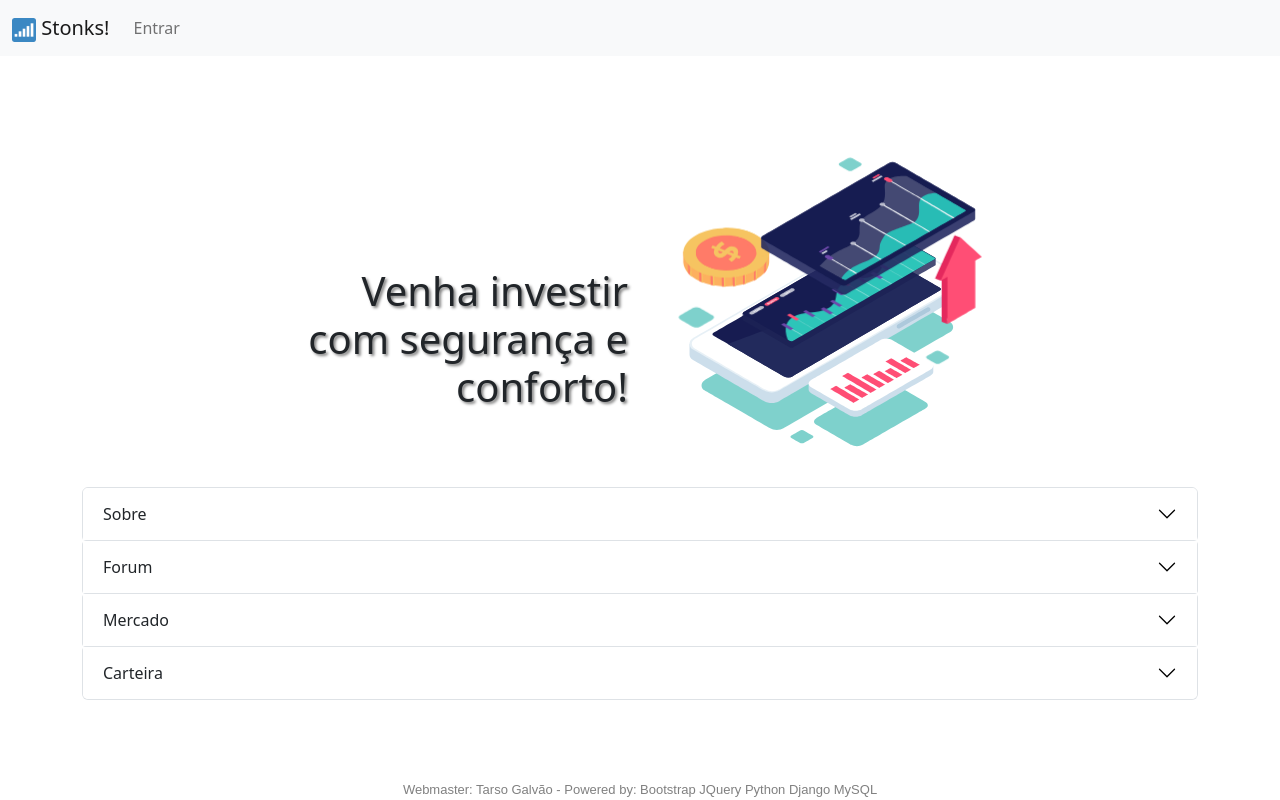
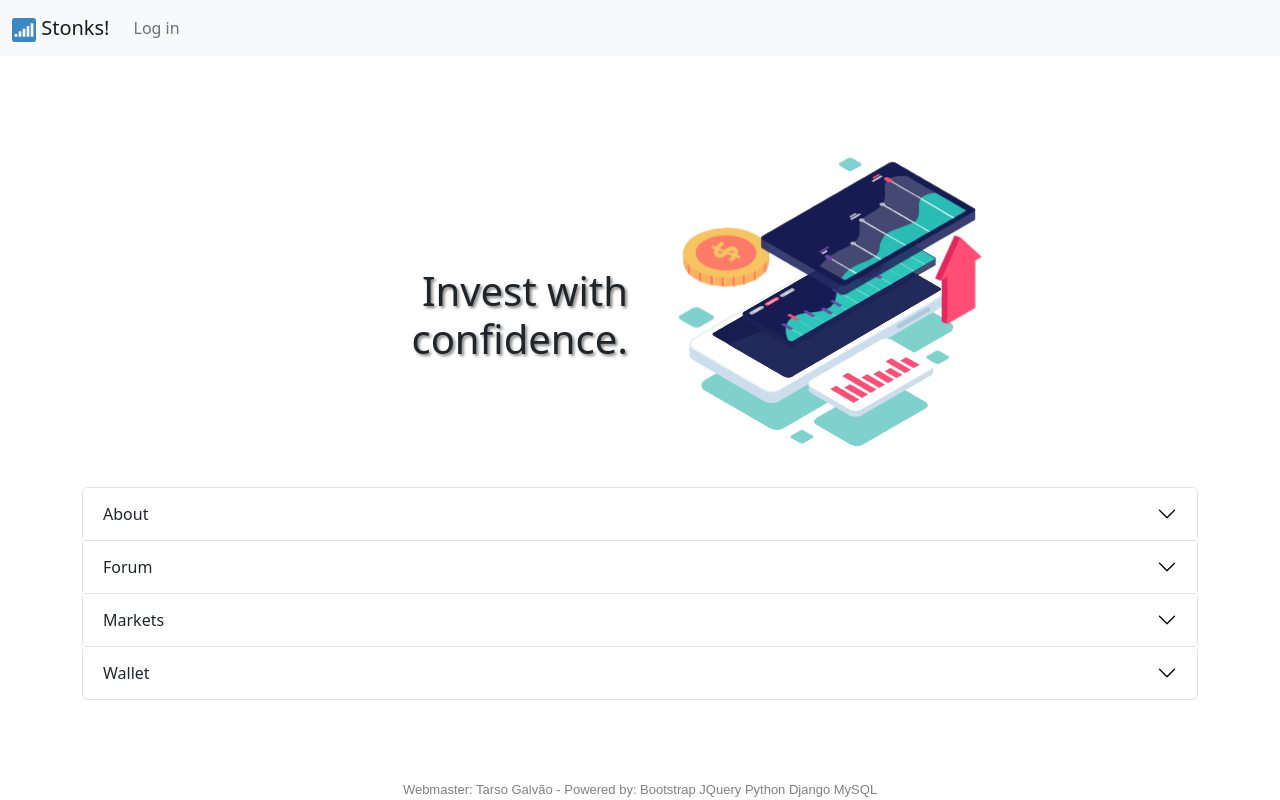
Before and after one commit to surtarso/stonks, a Django app: template stonks-project/mainapp/templates/mainapp/home.html in a window 1280 px wide. Run offline with Django 3.2, Linux system fonts and the light colour scheme; the template is opened without the code that fills it, so the values that code supplies are empty; some libraries are stand-ins or nearby versions.

Commit message:
added home sshot

```diff
--- a/stonks-project/mainapp/templates/mainapp/basic_navbar.html
+++ b/stonks-project/mainapp/templates/mainapp/basic_navbar.html
@@ -26,7 +26,7 @@
           <li class="nav-item dropdown">
             <a class="nav-link dropdown-toggle" href="#" id="navbarDropdown"
               role="button" data-bs-toggle="dropdown"
-              aria-expanded="false">Mercado</a>
+              aria-expanded="false">Markets</a>
             <!-- opcoes do dropdown de mercados -->
             <ul class="dropdown-menu" aria-labelledby="navbarDropdown">
               <li><a class="dropdown-item" href="{% url 'stockpicker' 'IBOV' %}">IBOV</a></li>
@@ -39,7 +39,7 @@
           </li>
           <!-- link para ALERTAS -->
           <li class="nav-item">
-            <a class="nav-link" href="{% url 'alerts' %}">Alertas</a>
+            <a class="nav-link" href="{% url 'alerts' %}">Alerts</a>
           </li>
           <!-- link para PROFILE (mudei para nome do user)-->
           <!-- <li class="nav-item">
@@ -47,18 +47,18 @@
           </li> -->
           <!-- link para CARTEIRA -->
           <li class="nav-item">
-            <a class="nav-link" href="{% url 'carteira' %}">Carteira</a>
+            <a class="nav-link" href="{% url 'carteira' %}">Wallet</a>
           </li>
            <!-- link para PROFILE -->
-          <li class="nav-link text-capitalize">Olá,
+          <li class="nav-link text-capitalize">Hi,
             <a class="nav-username"
                 href="{% url 'user-profile' request.user.id %}">
                   {{ request.user }}</a>!</li>
           <!-- link para SAIR (deslogar da conta) para usuarios logados -->
-          <a class="nav-link" href="{% url 'logout' %}">Sair</a>
+          <a class="nav-link" href="{% url 'logout' %}">Exit</a>
         {% else %}
           <!-- link para ENTRAR (logar na conta) para usuarios deslogados-->
-          <a class="nav-link" href="{% url 'login' %}">Entrar</a>
+          <a class="nav-link" href="{% url 'login' %}">Log in</a>
         {% endif %}
       </ul>
 
@@ -88,7 +88,7 @@
         <input onkeyup="this.value = this.value.toUpperCase();" class="form-control me-2" type="search"
           placeholder="B3SA3" aria-label="Search" name="stockpicker">
           <!-- botao de busca -->
-        <button class="btn btn-outline-success" type="submit">Procurar</button>
+        <button class="btn btn-outline-success" type="submit">Search</button>
       </form>
       {% endif %}
     </div>
--- a/stonks-project/mainapp/templates/mainapp/home.html
+++ b/stonks-project/mainapp/templates/mainapp/home.html
@@ -16,7 +16,7 @@
   <!-- titulo principal da pagina -->
     <div class="row row-cols-3 row-cols-md-3 home-row">
       <div class="col home-col">
-      <h1 class="home-title">Venha investir com segurança e conforto!</h1>
+      <h1 class="home-title">Invest with confidence.</h1>
       </div>
       <div class="col">
       <lottie-player src="{% static 'mainapp/images/logo.json' %}"  background="transparent"  speed="1" loop  autoplay></lottie-player>
@@ -31,7 +31,7 @@
     <div class="accordion-item">
       <h2 class="accordion-header" id="flush-headingOne">
         <button class="accordion-button collapsed" type="button" data-bs-toggle="collapse" data-bs-target="#flush-collapseOne" aria-expanded="false" aria-controls="flush-collapseOne">
-          Sobre
+          About
         </button>
       </h2>
       <!-- texto do primeiro botao -->
@@ -55,7 +55,7 @@
     <div class="accordion-item">
       <h2 class="accordion-header" id="flush-headingThree">
         <button class="accordion-button collapsed" type="button" data-bs-toggle="collapse" data-bs-target="#flush-collapseThree" aria-expanded="false" aria-controls="flush-collapseThree">
-          Mercado
+          Markets
         </button>
       </h2>
       <!-- texto do terceiro botao -->
@@ -67,7 +67,7 @@
     <div class="accordion-item">
       <h2 class="accordion-header" id="flush-headingFour">
         <button class="accordion-button collapsed" type="button" data-bs-toggle="collapse" data-bs-target="#flush-collapseFour" aria-expanded="false" aria-controls="flush-collapseFour">
-          Carteira
+          Wallet
         </button>
       </h2>
       <!-- texto do quarto botao -->
```
Also changed, not shown: shots/home.png (added).
